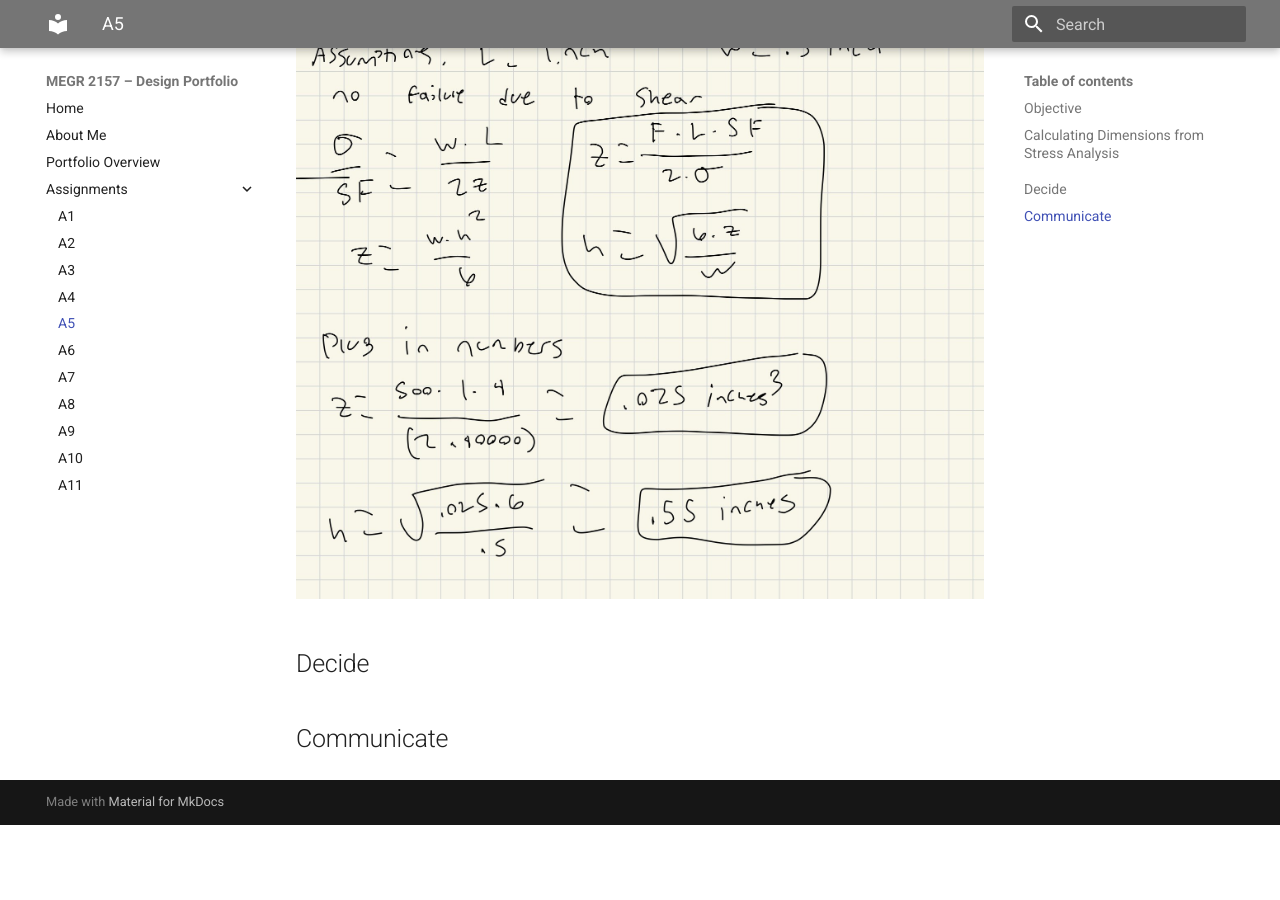
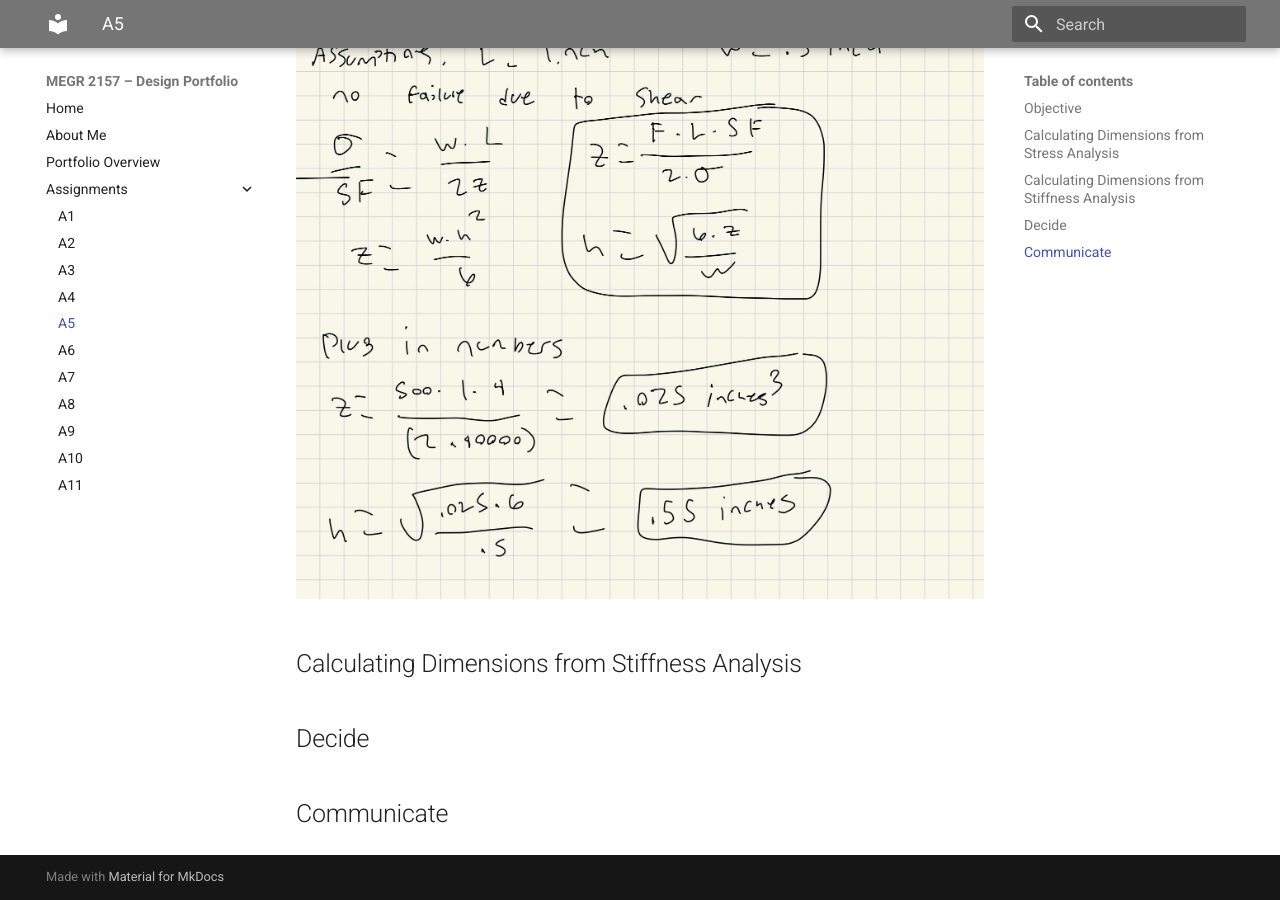
Before and after one commit to jadelma5/megr2156-portfolio, an MkDocs documentation site: the page built from docs/assignments/A05/index.md, in a window 1280 px wide and 900 px high, scrolled down 5053 px. Built offline with MkDocs 1.6.1 and Material for MkDocs 9.7.7, drawn with Linux system fonts in a browser that asks for light colours; before the commit the page ends 5878 px from its top, so only the background shows below that.

Commit message:
Add calculating dimensions section to index.md
Added section on calculating dimensions from stiffness analysis.

```diff
--- a/docs/assignments/A05/index.md
+++ b/docs/assignments/A05/index.md
@@ -29,7 +29,9 @@ The width for feature D is .533 inches. The last feature to solve for is feature
 
 ![E](Estress.jpg)
 
-##
+## Calculating Dimensions from Stiffness Analysis
+
+
 ## Decide
 
 
```
